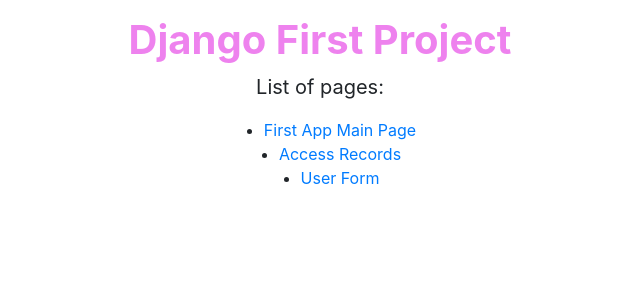
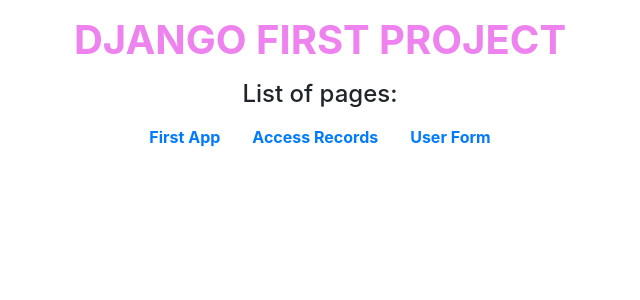
Before and after one commit to ngodung312/Django_First_Project, a Django app: page / in a window 1280 px wide. Shown: the top 300 px of the page, without its empty margins (320-960 px from the left). Run offline with Django 3.2, Linux system fonts and the light colour scheme.

Commit message:
Version 0.3: Update User Form

```diff
--- a/first_app/admin.py
+++ b/first_app/admin.py
@@ -1,7 +1,8 @@
 from django.contrib import admin
-from first_app.models import Topic, Webpage, AccessRecord
+from first_app.models import Topic, Webpage, AccessRecord, UserInfo
 
 # Register your models here.
 admin.site.register(Topic)
 admin.site.register(Webpage)
 admin.site.register(AccessRecord)
+admin.site.register(UserInfo)
--- a/first_app/models.py
+++ b/first_app/models.py
@@ -26,8 +26,11 @@ class AccessRecord(models.Model):
         return str(self.date)
 
 
-class User(models.Model):
+class UserInfo(models.Model):
     name = models.CharField(max_length=264)
     email = models.EmailField(unique=True)
     verify_email = models.EmailField()
     text = models.TextField()
+
+    def __str__(self):
+            return self.email
--- a/first_app/urls.py
+++ b/first_app/urls.py
@@ -1,4 +1,3 @@
-import imp
 from django.urls import path
 from first_app import views
 
--- a/first_app/views.py
+++ b/first_app/views.py
@@ -1,7 +1,4 @@
-import imp
-from django.shortcuts import render
-from django.http import HttpResponse
-from requests import request
+from django.shortcuts import render, redirect
 from first_app.models import Topic, Webpage, AccessRecord
 from first_app import forms
 
@@ -23,15 +20,18 @@ def access_records(request):
 
 
 def user_form(request):
-    form = forms.UserForm()
-
     if request.method == 'POST':
         form = forms.UserForm(request.POST)
-
-        if form.is_valid():
-            print("VALIDATION SUCCESS!")
-            print('NAME:', form.cleaned_data['name'])
-            print('EMAIL:', form.cleaned_data['email'])
-            print('TEXT:', form.cleaned_data['text'])
-
-    return render(request, 'first_app/user_form.html', {'form': form})
+        if form.is_valid:
+            try:
+                form.save()
+                print("VALIDATION SUCCESS!")
+                print('NAME:', form.cleaned_data['name'])
+                print('EMAIL:', form.cleaned_data['email'])
+                print('VERIFY EMAIL:', form.cleaned_data['verify_email'])
+                return redirect("user_form")
+            except:
+                return render(request, 'first_app/user_form.html', {'form': form})
+    else:
+        form = forms.UserForm()
+        return render(request, 'first_app/user_form.html', {'form': form})
--- a/templates/first_app/access_records.html
+++ b/templates/first_app/access_records.html
@@ -34,6 +34,10 @@
 <body>
     <h1 class="text-center pt-3">Access Records</h1>
 
+    <div class="container d-flex justify-content-center pb-3">
+      <a href="{% url 'index' %}" class="btn btn-light" role="button" aria-pressed="true">First Project</a>
+    </div>
+
     <div class="records m-5 border">
         {% if access_records %}
         <table class="table table-hover">
--- a/templates/first_app/index.html
+++ b/templates/first_app/index.html
@@ -32,14 +32,20 @@
     ></script>
   </head>
   <body>
-    <h1 class="text-center pt-3">Django First Project</h1>
-    <p class="text-center">{{insert_text}}</p>
+    <h1 class="text-center text-uppercase pt-3">Django First Project</h1>
+    <h4 class="text-center pt-2">{{insert_text}}</h4>
+    <div class="container">
 
-    <div class="container">
-      <ul class="pages d-flex flex-column align-items-center">
-        <li><a href="{% url 'main_page' %}">First App Main Page</a></li>
-        <li><a href="{% url 'access_records' %}">Access Records</a></li>
-        <li><a href="{% url 'user_form' %}">User Form</a></li>
+      <ul class="nav justify-content-center font-weight-bold">
+        <li class="nav-item">
+          <a class="nav-link" href="{% url 'main_page' %}">First App</a>
+        </li>
+        <li class="nav-item">
+          <a class="nav-link" href="{% url 'access_records' %}">Access Records</a>
+        </li>
+        <li class="nav-item">
+          <a class="nav-link" href="{% url 'user_form' %}">User Form</a>
+        </li>
       </ul>
     </div>
   </body>
```
Also changed, not shown: first_app/forms.py (+2 -22 lines), static/js/user_form.js (added, +7 -0 lines), templates/first_app/main_page.html (+6 -2 lines), templates/first_app/user_form.html (+8 -5 lines), db.sqlite3, first_app/migrations/0002_user.py (added), first_app/migrations/0003_rename_user_userinfo.py (added).
